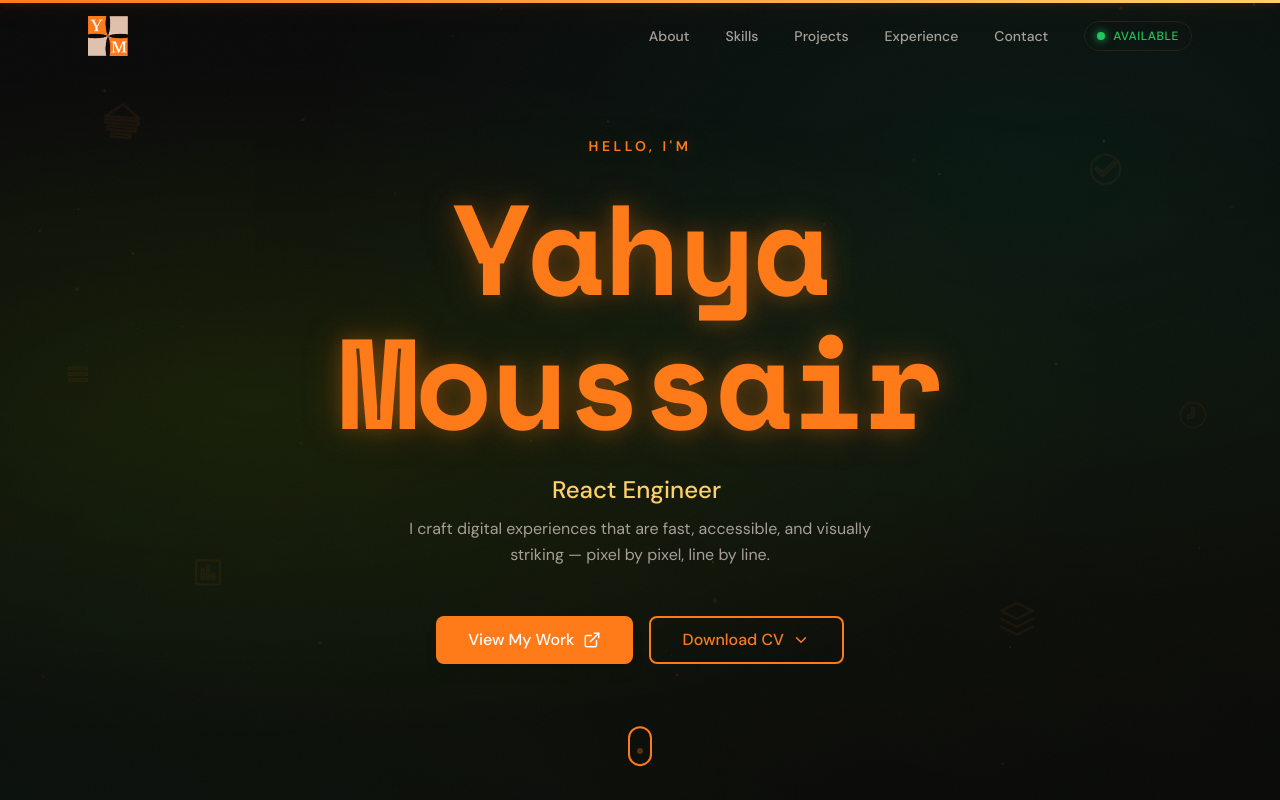
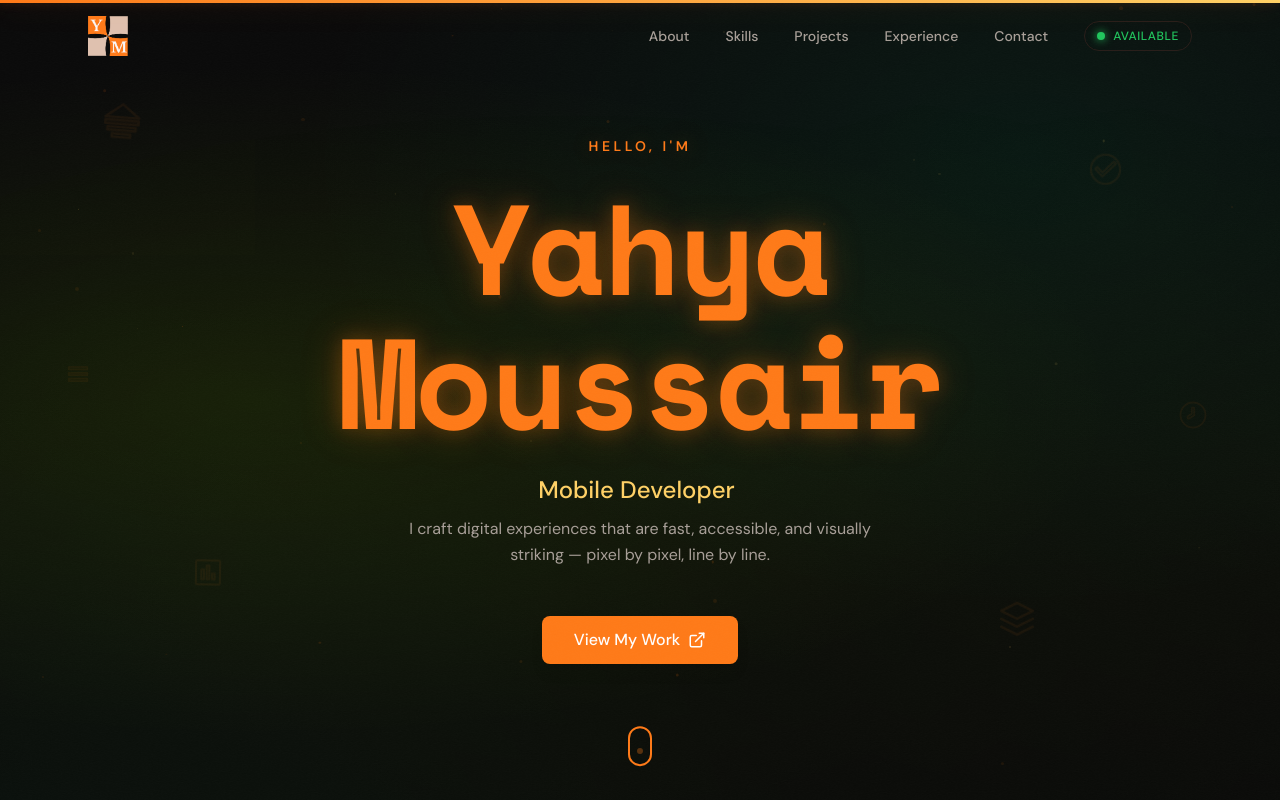
Before and after one commit to yahya-moussair/potfolio, a React (Vite) app: page / in a window 1280 px wide. Shown: the top 800 px of the page. Built offline with nearby package versions, Linux system fonts and the light colour scheme.

Commit message:
Update HeroSection to comment out the CV download button and modify job titles in data.js for expanded role representation.

```diff
--- a/src/components/sections/HeroSection.jsx
+++ b/src/components/sections/HeroSection.jsx
@@ -106,7 +106,7 @@ export default function HeroSection() {
             View My Work
             <ExternalLink className="ml-2" size={18} />
           </Button>
-          <Button
+          {/* <Button
             variant="outline"
             size="lg"
             className="group relative overflow-hidden"
@@ -115,7 +115,7 @@ export default function HeroSection() {
               Download CV
               <ChevronDown className="ml-2 transition-transform group-hover:translate-y-0.5" size={18} />
             </span>
-          </Button>
+          </Button> */}
         </motion.div>
       </motion.div>
 
--- a/src/data/data.js
+++ b/src/data/data.js
@@ -11,7 +11,9 @@ export const NAV_LINKS = ["About", "Skills", "Projects", "Experience", "Contact"
 
 export const JOB_TITLES = [
   "Full Stack Developer",
-  "React Engineer",
+  "Mobile Developer",
+  "Backend Developer",
+  "Frontend Developer",
   "UI Craftsman",
   "Problem Solver",
 ];
```
